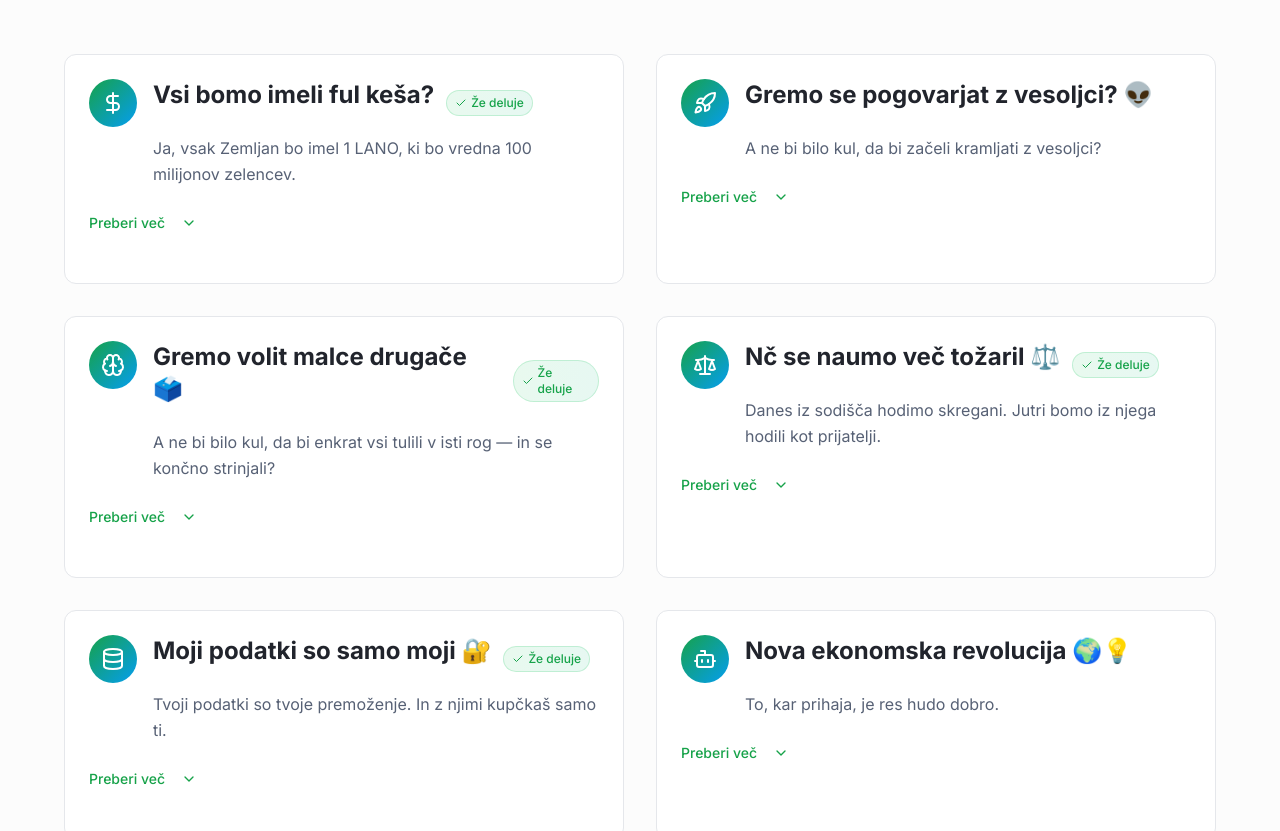
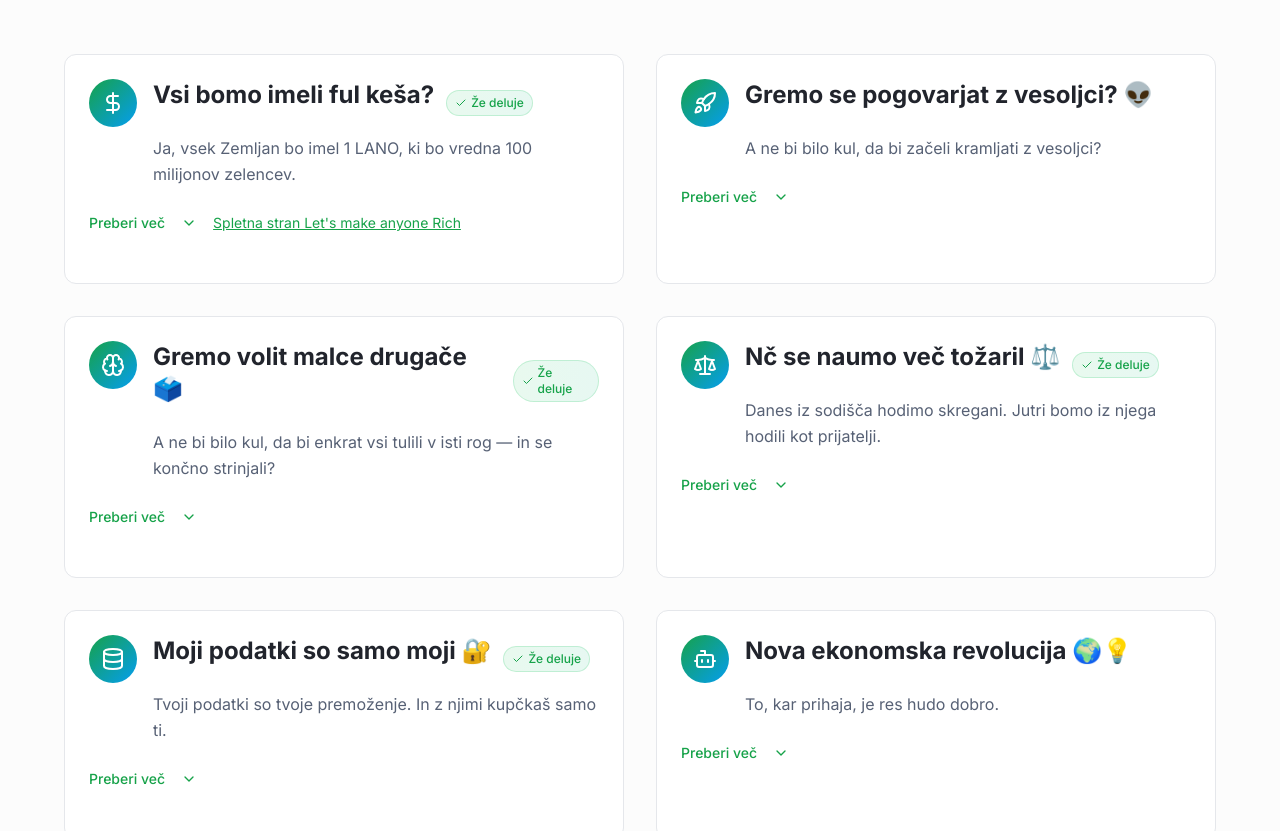
Before and after one commit to BrillyantJosh/nov-svetovni-red-lana, a React (Vite) app: page / in a window 1280 px wide. Shown: the part 1340-2171 px from the top of the page. Built offline with nearby package versions, Linux system fonts and the light colour scheme; the HTML template or start-up script is replaced by a standard one.

Commit message:
Add link to "Vsi bomo imeli ful keša?"

```diff
--- a/src/components/ExpandableSection.tsx
+++ b/src/components/ExpandableSection.tsx
@@ -10,6 +10,11 @@ interface ExpandableSectionProps {
   icon?: React.ReactNode;
   className?: string;
   showLiveBadge?: boolean;
+  externalLink?: {
+    text: string;
+    url: string;
+    linkTitle?: boolean; // Whether to also make the title clickable
+  };
 }
 
 export const ExpandableSection = ({
@@ -18,7 +23,8 @@ export const ExpandableSection = ({
   content,
   icon,
   className = "",
-  showLiveBadge = false
+  showLiveBadge = false,
+  externalLink
 }: ExpandableSectionProps) => {
   const [isExpanded, setIsExpanded] = useState(false);
 
@@ -32,7 +38,18 @@ export const ExpandableSection = ({
         )}
         <div className="flex-1">
           <div className="flex items-center gap-3 mb-2">
+            {externalLink?.linkTitle ? (
+              <a
+                href={externalLink.url}
+                target="_blank"
+                rel="noopener noreferrer"
+                className="section-header hover:text-primary transition-colors"
+              >
+                {title}
+              </a>
+            ) : (
               <h3 className="section-header">{title}</h3>
+            )}
             {showLiveBadge && <LiveBadge />}
           </div>
           <div className="text-muted-foreground leading-relaxed">
@@ -41,7 +58,8 @@ export const ExpandableSection = ({
         </div>
       </div>
 
-      <div className="flex justify-between items-center">
+      <div className="flex justify-between items-center flex-wrap gap-2">
+        <div className="flex items-center gap-4 flex-wrap">
           <Button
             variant="ghost"
             onClick={() => setIsExpanded(!isExpanded)}
@@ -57,6 +75,17 @@ export const ExpandableSection = ({
               </>
             )}
           </Button>
+          {externalLink && (
+            <a
+              href={externalLink.url}
+              target="_blank"
+              rel="noopener noreferrer"
+              className="text-primary hover:text-primary-glow transition-movement underline text-sm"
+            >
+              {externalLink.text}
+            </a>
+          )}
+        </div>
       </div>
 
       <div
--- a/src/pages/Index.tsx
+++ b/src/pages/Index.tsx
@@ -120,7 +120,7 @@ const Index = () => {
             {/* Money & Economy */}
             <ExpandableSection
               title="Vsi bomo imeli ful keša?"
-              summary="Ja, vsak Zemljan bo imel 1 LANO, ki bo vredna 100 milijonov zelencev."
+              summary="Ja, vsek Zemljan bo imel 1 LANO, ki bo vredna 100 milijonov zelencev."
               content={<>
                 <p className="mb-4">
                   Mama mia – brez keša lahko preživiš en dan, brez zraka pa samo par minut. A vseeno nas denar spravlja v stres dan za dnem, celo življenje. Če bi z zrakom dihali tako, kot "dihamo denar", bi bili vsi astmatiki, haha.
@@ -148,6 +148,11 @@ const Index = () => {
               </>}
               icon={<DollarSign className="h-6 w-6" />}
               showLiveBadge={true}
+              externalLink={{
+                text: "Spletna stran Let's make anyone Rich",
+                url: "https://letsmakeanyonerich.com/",
+                linkTitle: true
+              }}
             />
 
             {/* Extraterrestrial Communication */}
```
Lines whose indentation alone changed are shown as unchanged.
